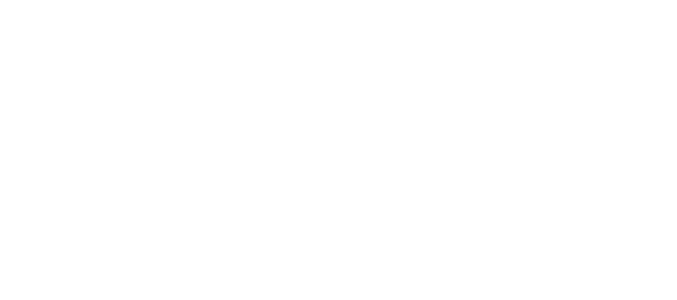
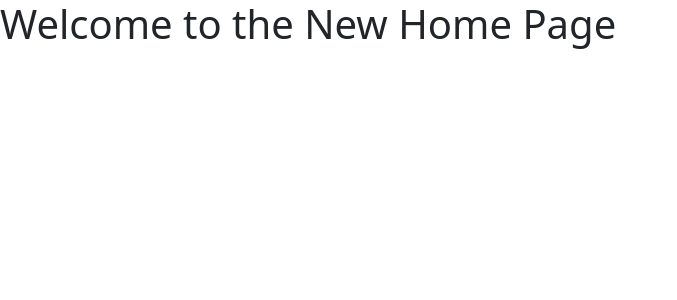
Before and after one commit to Sakib97/graphix-frontnd, a React (Vite) app: page /new in a window 1280 px wide. Before the commit this address had no page. Shown: the top 300 px of the page, without its empty margins (0-677 px from the left). Built offline with nearby package versions, Linux system fonts and the light colour scheme.

Commit message:
add NewHomePage component and update routing in App

```diff
--- a/src/App.jsx
+++ b/src/App.jsx
@@ -4,6 +4,7 @@
 import './App.css'
 import { Routes, Route } from 'react-router-dom'
 import HomePage from './features/home/pages/HomePage'
+import NewHomePage from './features/home/pages/NewHomePage'
 
 
 function App() {
@@ -12,6 +13,7 @@
   return (
     <Routes>
       <Route path="/" element={<HomePage />} />
+      <Route path="/new" element={<NewHomePage />} />
     </Routes>
   )
 }
--- /dev/null
+++ b/src/features/home/pages/NewHomePage.jsx
@@ -0,0 +1,9 @@
+const NewHomePage = () => {
+    return (
+        <div>
+            <h1>Welcome to the New Home Page</h1>
+        </div>
+    );
+}
+
+export default NewHomePage;
```
